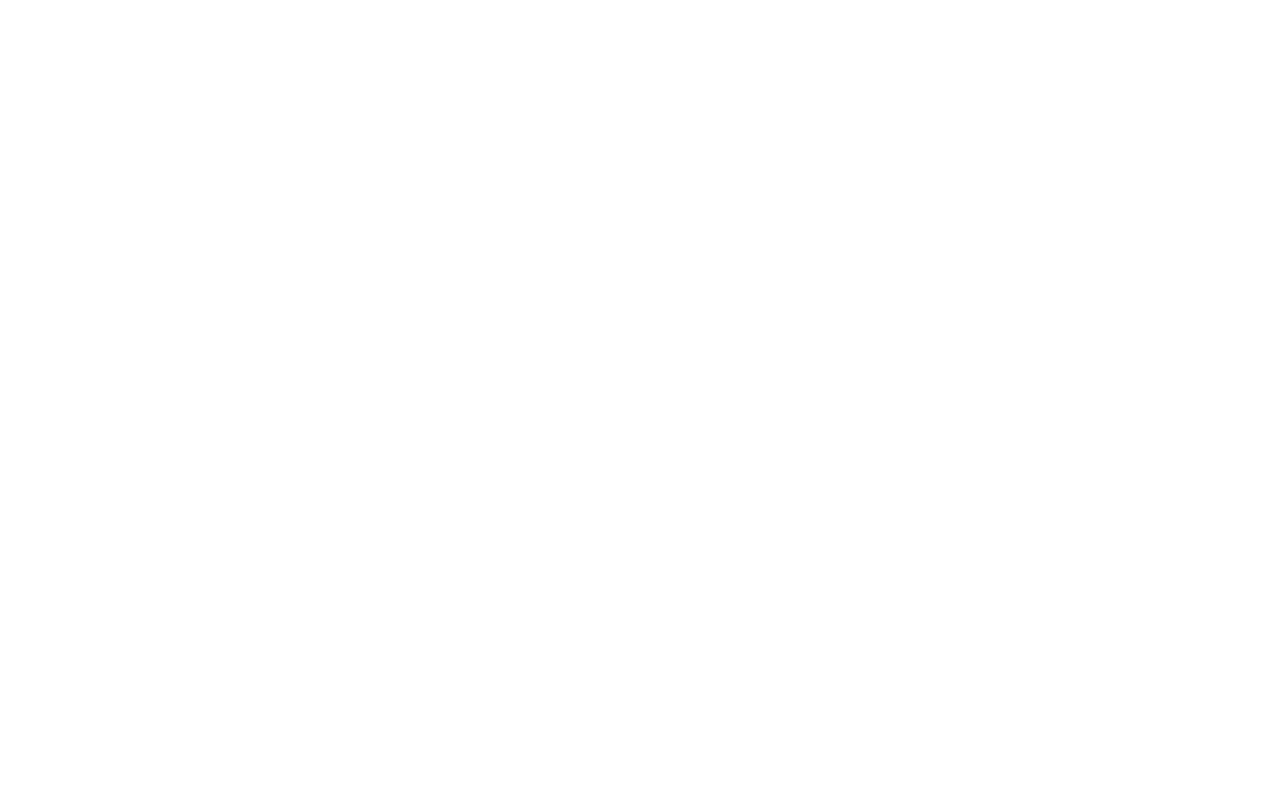
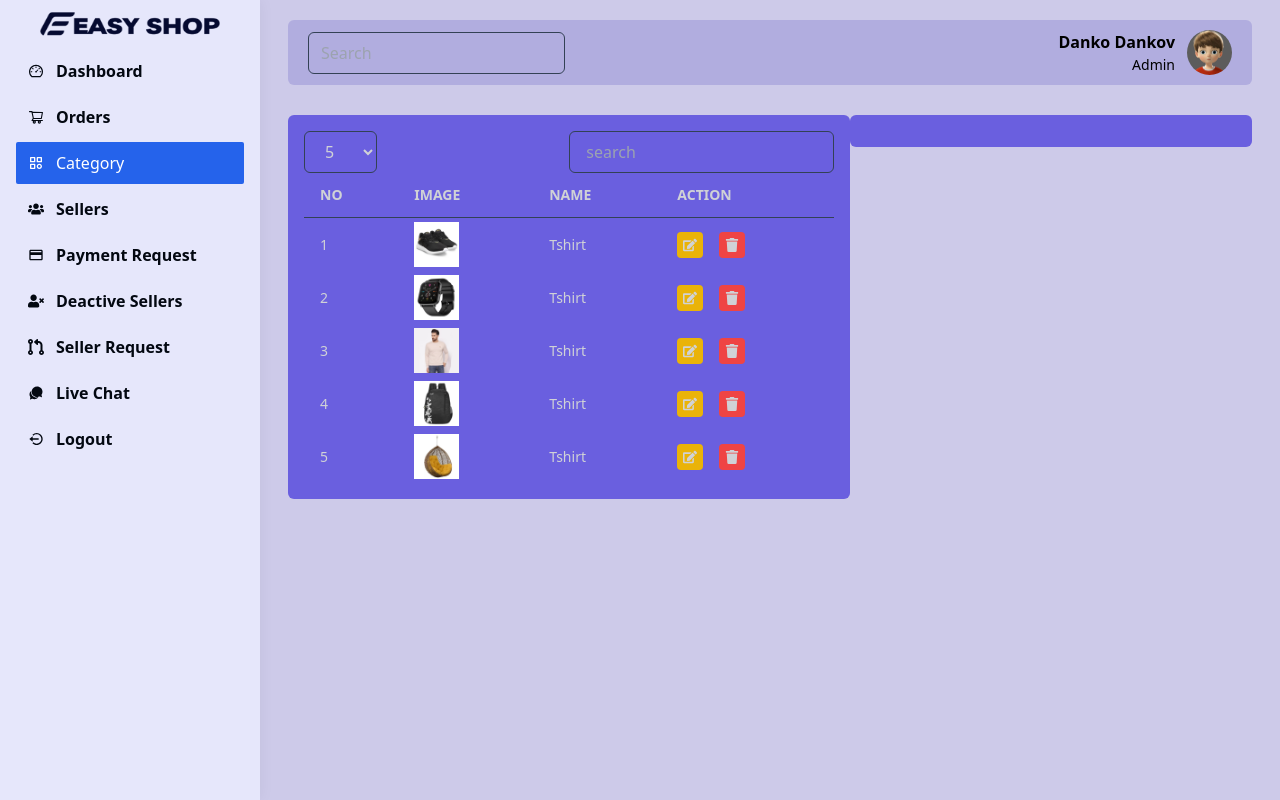
Before and after one commit to DDankov/online-shop, a React (Create React App) app: page /admin/dashboard/category in a window 1280 px wide. Before the commit this address had no page. Built offline with nearby package versions, Linux system fonts and the light colour scheme.

Commit message:
category done

```diff
--- a/src/navi/allNavi.js
+++ b/src/navi/allNavi.js
@@ -8,6 +8,10 @@
 
 export const allNavi = [
     {
+        id : 1,
+        title : 'Dashboard',
+        icon : <AiOutlineDashboard />,
+        role : 'admin',
         path: '/admin/dashboard'
     },
     {
--- a/src/router/routes/adminRoutes.js
+++ b/src/router/routes/adminRoutes.js
@@ -1,6 +1,8 @@
 import { lazy } from "react";
 const AdminDashboard = lazy(() => import ('../../views/admin/AdminDashboard'))
 const Orders = lazy(() => import ('../../views/admin/Orders'))
+const Category = lazy(() => import ('../../views/admin/Category'))
+
 
 export const adminRoutes = [
     {
@@ -12,5 +14,10 @@
         path : 'admin/dashboard/orders',
         element : <Orders/>,
         role : 'admin'
+    },
+    {
+        path: 'admin/dashboard/category',
+        element : <Category/>,
+        role : 'admin'
     }
 ]
--- a/src/views/admin/AdminDashboard.jsx
+++ b/src/views/admin/AdminDashboard.jsx
@@ -94,7 +94,6 @@
     return (
         <div className='px-2 md:px-7 py-5'>
 
-            {/* CARDS */}
             <div className='w-full grid grid-cols-1 sm:grid-cols-2 md:grid-cols-2 lg:grid-cols-4 gap-7'>
 
                 <div className='flex justify-between items-center p-5 bg-[#fae8e8] rounded-md gap-3'>
@@ -131,10 +130,8 @@
 
             </div>
 
-            {/* CHART + CHAT (ONLY LAYOUT FIX KEPT) */}
             <div className='w-full flex flex-wrap mt-7 items-stretch'>
 
-                {/* CHART */}
                 <div className='w-full lg:w-7/12 lg:pr-3'>
                     <div className='w-full bg-[#6a5fdf] p-4 rounded-md h-full'>
                         <Chart
@@ -147,7 +144,6 @@
                     </div>
                 </div>
 
-                {/* CHAT (ORIGINAL STYLE RESTORED) */}
                 <div className='w-full lg:w-5/12 lg:pl-4 mt-6 lg:mt-0'>
                     <div className='w-full bg-[#6a5fdf] p-4 rounded-md text-[#d0d2d6] h-full'>
 
--- /dev/null
+++ b/src/views/admin/Category.jsx
@@ -0,0 +1,82 @@
+import React, { useState } from 'react';
+import { Link } from 'react-router-dom';
+import Pagination from '../Pagination';
+import { FaE } from 'react-icons/fa6';
+import { FaEdit, FaTrash } from 'react-icons/fa';
+
+const Category = () => {
+
+    const [pеrPage, setPеrPage] = useState(5)
+
+
+    return (
+        <div className='px-2 lg:px-7 pt-5'>
+            <div className='flex flex-wrap w-full'>
+                <div className='w-full lg:w-7/12'>
+                <div className='w-full p-4 bg-[#6a5fdf] rounded-md'>
+
+                <div className='flex justify-between items-center'>
+                    <select onChange={(e) => setPеrPage(parseInt(e.target.value))} className='px-4 py-2 focus:border-indigo-500 outline-none bg-[#6a5fdf] border border-slate-700 rounded-md text-[#d0d2d6]'>
+                        <option value="5">5</option>
+                        <option value="10">10</option>
+                        <option value="20">20</option>
+                    </select>
+                    <input className='px-4 py-2 focus:border-indigo-500 outline-none bg-[#6a5fdf] border border-slate-700 rounded-md text-[#d0d2d6]' type="text" placeholder='search' />
+                </div>
+
+   <div className='relative overflow-x-auto'>
+    <table className='w-full text-sm text-left text-[#d0d2d6]'>
+        <thead className='text-sm text-[#d0d2d6] uppercase border-b border-slate-700'>
+        <tr>
+            <th scope='col' className='py-3 px-4'>No</th>
+            <th scope='col' className='py-3 px-4'>Image</th>
+            <th scope='col' className='py-3 px-4'>Name</th>
+            <th scope='col' className='py-3 px-4'>Action</th>
+        </tr>
+        </thead>
+
+        <tbody>
+            {
+                [1,2,3,4,5].map((d, i) => <tr key={i}>
+ <td scope='row' className='py-1 px-4 font-medium whitespace-nowrap'>{d}</td>
+                <td scope='row' className='py-1 px-4 font-medium whitespace-nowrap'>
+                    <img className='w-[45px] h-[45px]' src={`http://localhost:3000/images/category/${d}.jpg`} alt="" />
+                </td>
+                <td scope='row' className='py-1 px-4 font-medium whitespace-nowrap'>Tshirt</td>
+
+                <td scope='row' className='py-1 px-4 font-medium whitespace-nowrap'>
+                    <div className='flex justify-start items-center gap-4'>
+                    <Link className='p-[6px] bg-yellow-500 rounded hover:shadow-lg hover:shadow-yellow-500/50'> <FaEdit/> </Link>
+                    <Link className='p-[6px] bg-red-500 rounded hover:shadow-lg hover:shadow-red-500/50'> <FaTrash/> </Link>
+                    </div>
+
+                    </td>
+            </tr> )
+            }
+
+
+        </tbody>
+
+    </table>
+
+    </div>
+
+
+                </div>
+
+                </div>
+
+                <div className='w-full lg:w-5/12'>
+                <div className='w-full p-4 bg-[#6a5fdf] rounded-md'>
+
+                    </div>
+
+                </div>
+
+            </div>
+
+        </div>
+    );
+};
+
+export default Category;
```
